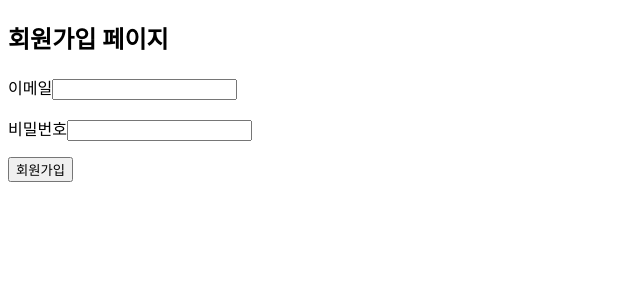
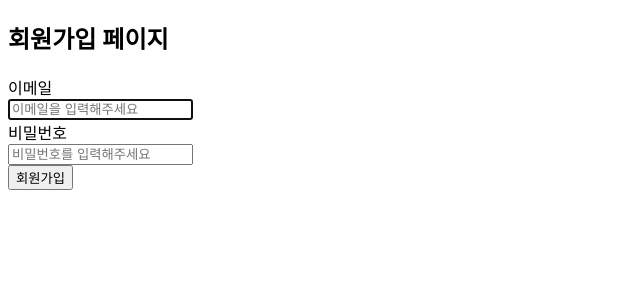
Before and after one commit to ParkSohyunee/wanted-pre-onboarding-challenge-fe-27, a React (Vite) app: page /auth/signup in a window 1280 px wide. Shown: the top 300 px of the page, without its empty margins (0-640 px from the left). Built offline with nearby package versions, Linux system fonts and the light colour scheme; no server answers.

Commit message:
refactor: TextInput, Label 공통 컴포넌트로 분리

```diff
--- /dev/null
+++ b/src/components/Label.tsx
@@ -0,0 +1,10 @@
+import { LabelHTMLAttributes } from "react";
+
+type LabelProps = {
+  children: string;
+  htmlFor: LabelHTMLAttributes<HTMLLabelElement>["htmlFor"];
+};
+
+export default function Label({ children, ...props }: LabelProps) {
+  return <label {...props}>{children}</label>;
+}
--- /dev/null
+++ b/src/components/TextInput.tsx
@@ -0,0 +1,21 @@
+import { InputHTMLAttributes } from "react";
+
+interface TextFieldProps extends InputHTMLAttributes<HTMLInputElement> {
+  isBlur: boolean;
+  errorMessage: string;
+}
+
+export default function TextInput({
+  isBlur,
+  errorMessage,
+  ...props
+}: TextFieldProps) {
+  const isError = !!errorMessage;
+
+  return (
+    <div>
+      <input {...props} />
+      {isBlur && <p>{isError && errorMessage}</p>}
+    </div>
+  );
+}
--- a/src/routes/pages/Login.tsx
+++ b/src/routes/pages/Login.tsx
@@ -4,6 +4,9 @@ import { isAxiosError } from "axios";
 import { validateForm } from "../../libs/utils/validate";
 import { loginUser } from "../../api/auth";
 import useForm from "../../hooks/useForm";
+
+import Label from "../../components/Label";
+import TextInput from "../../components/TextInput";
 
 export default function Login() {
   const { values, errors, isBlur, getValuesProps } = useForm({
@@ -34,18 +37,27 @@ export default function Login() {
       <h1>로그인 페이지</h1>
       <form onSubmit={onSubmit}>
         <div>
-          <label htmlFor="email">이메일</label>
-          <input id="email" {...getValuesProps("email")} />
-          <p>{isBlur.email && !!errors.email && errors.email}</p>
+          <Label htmlFor="email">이메일</Label>
+          <TextInput
+            id="email"
+            isBlur={isBlur.email}
+            errorMessage={errors.email}
+            placeholder="이메일을 입력해주세요"
+            autoFocus
+            autoComplete="off"
+            {...getValuesProps("email")}
+          />
         </div>
         <div>
-          <label htmlFor="password">비밀번호</label>
-          <input
+          <Label htmlFor="password">비밀번호</Label>
+          <TextInput
             id="password"
             type="password"
+            isBlur={isBlur.password}
+            errorMessage={errors.password}
+            placeholder="비밀번호를 입력해주세요"
             {...getValuesProps("password")}
           />
-          <p>{isBlur.password && !!errors.password && errors.password}</p>
         </div>
         <button type="submit">로그인</button>
       </form>
--- a/src/routes/pages/SignUp.tsx
+++ b/src/routes/pages/SignUp.tsx
@@ -4,6 +4,9 @@ import { useNavigate } from "react-router-dom";
 import { validateForm } from "../../libs/utils/validate";
 import { createUser } from "../../api/auth";
 import useForm from "../../hooks/useForm";
+
+import Label from "../../components/Label";
+import TextInput from "../../components/TextInput";
 
 export default function SignUp() {
   const navigate = useNavigate();
@@ -34,18 +37,27 @@ export default function SignUp() {
       <h1>회원가입 페이지</h1>
       <form onSubmit={onSubmit}>
         <div>
-          <label htmlFor="email">이메일</label>
-          <input id="email" {...getValuesProps("email")} />
-          <p>{isBlur.email && !!errors.email && errors.email}</p>
+          <Label htmlFor="email">이메일</Label>
+          <TextInput
+            id="email"
+            isBlur={isBlur.email}
+            errorMessage={errors.email}
+            placeholder="이메일을 입력해주세요"
+            autoFocus
+            autoComplete="off"
+            {...getValuesProps("email")}
+          />
         </div>
         <div>
-          <label htmlFor="password">비밀번호</label>
-          <input
+          <Label htmlFor="password">비밀번호</Label>
+          <TextInput
             id="password"
             type="password"
+            isBlur={isBlur.password}
+            errorMessage={errors.password}
+            placeholder="비밀번호를 입력해주세요"
             {...getValuesProps("password")}
           />
-          <p>{isBlur.password && !!errors.password && errors.password}</p>
         </div>
         <button type="submit">회원가입</button>
       </form>
```
